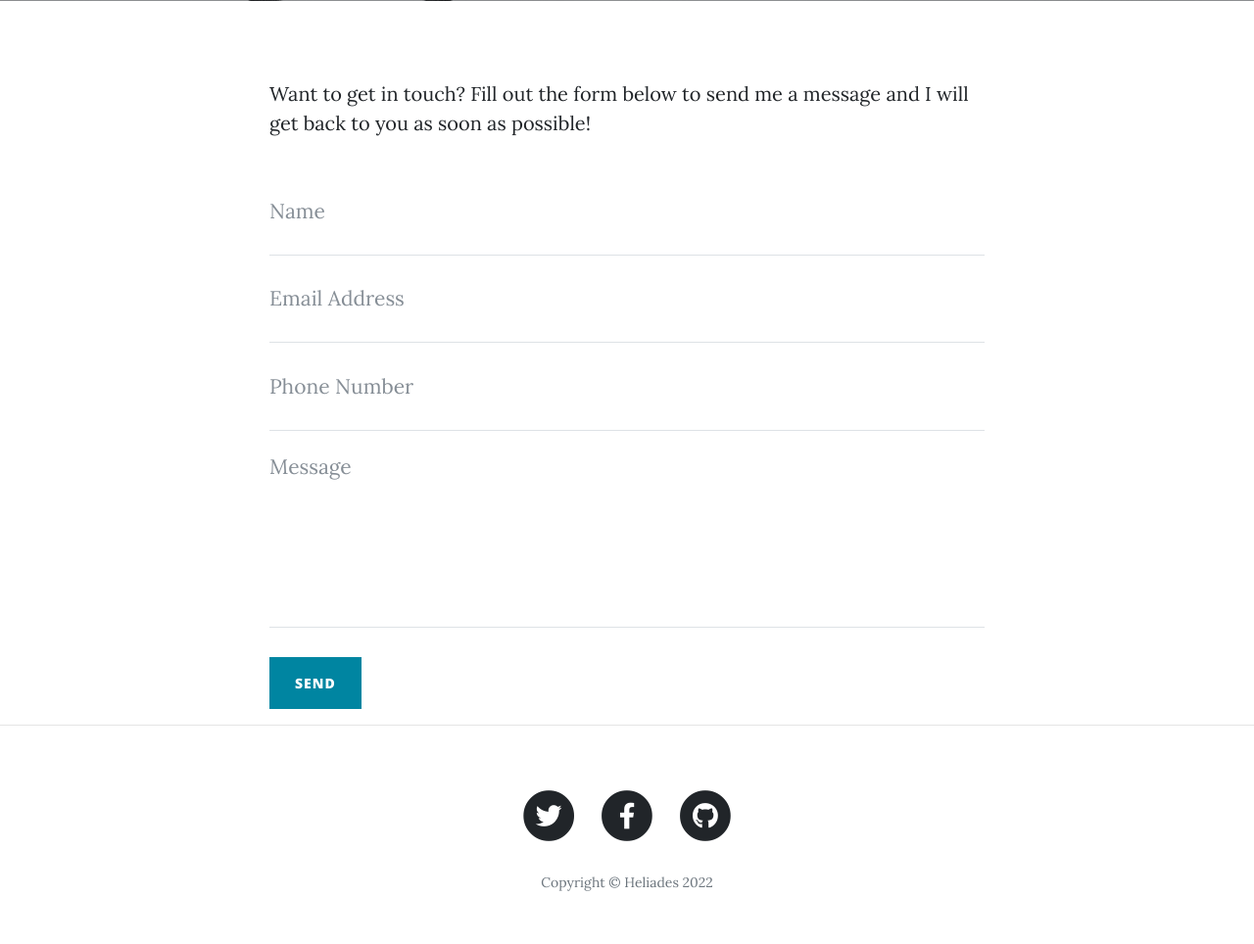
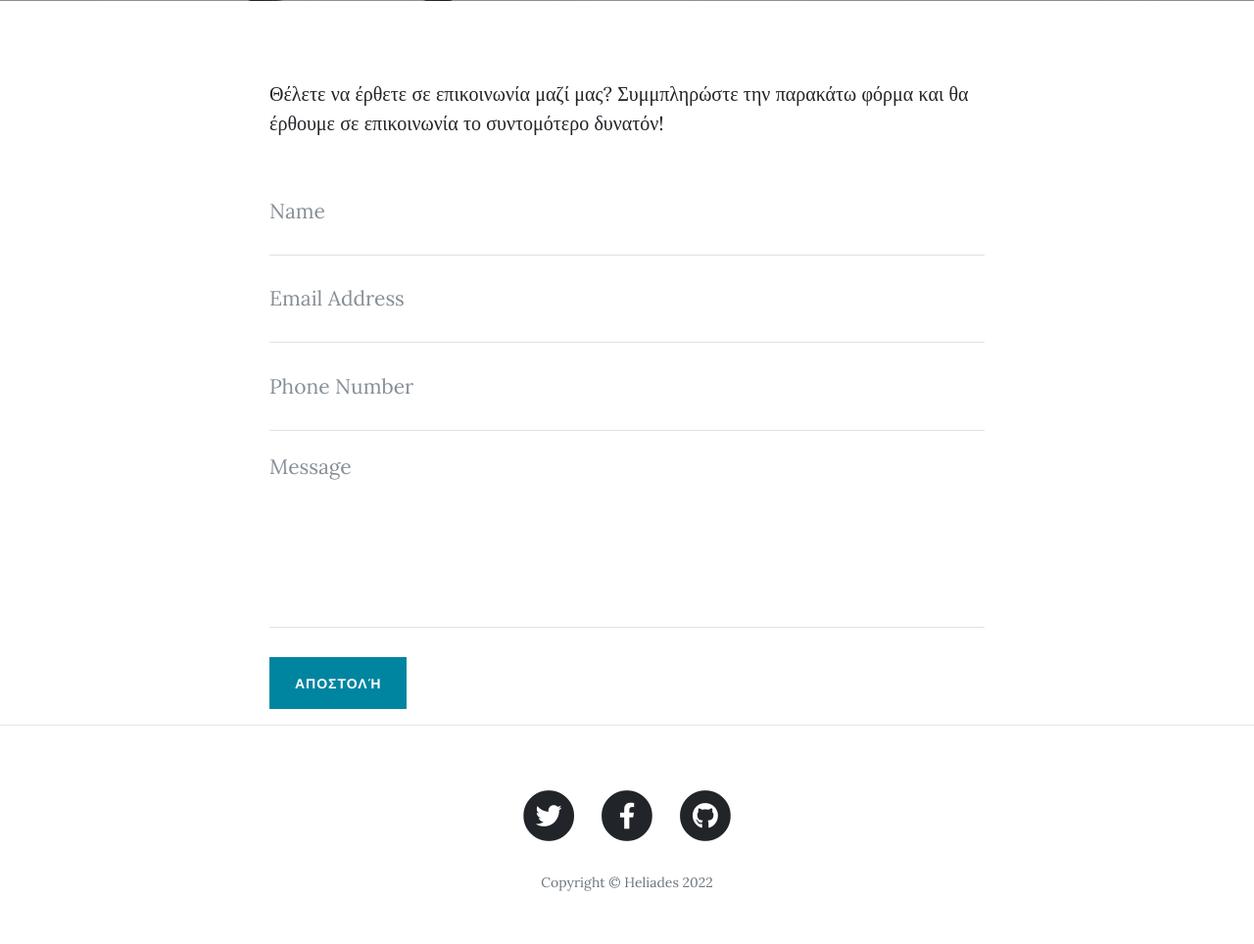
Before and after one commit to vasilisalmpanis/Python-Company-Blog, a Flask app: page /contact in a window 1280 px wide. Shown: the part 531-1495 px from the top of the page at 98% size. Run offline with Flask 2, Linux system fonts and the light colour scheme; some libraries are stand-ins or nearby versions.

Commit message:
Translation in greek

```diff
--- a/forms.py
+++ b/forms.py
@@ -2,6 +2,10 @@ from flask_wtf import FlaskForm
 from wtforms import StringField, SubmitField, PasswordField
 from wtforms.validators import DataRequired, URL
 from flask_ckeditor import CKEditorField
+import pandas as pd
+import lxml
+import openpyxl
+
 
 
 ##WTForm
--- a/templates/about.html
+++ b/templates/about.html
@@ -19,9 +19,9 @@
   <div class="container">
     <div class="row">
       <div class="col-lg-8 col-md-10 mx-auto">
-        <p>Η HELIADES είναι μια κτηνιατρική εταιρεία που εξειδικεύεται στη διαχείριση εκτροφών προβάτων και γιδιών</p>
-        <p>Lorem ipsum dolor sit amet, consectetur adipisicing elit. Eius praesentium recusandae illo eaque architecto error, repellendus iusto reprehenderit, doloribus, minus sunt. Numquam at quae voluptatum in officia voluptas voluptatibus, minus!</p>
-        <p>Lorem ipsum dolor sit amet, consectetur adipisicing elit. Aut consequuntur magnam, excepturi aliquid ex itaque esse est vero natus quae optio aperiam soluta voluptatibus corporis atque iste neque sit tempora!</p>
+        <p>Η ΗΛΙΑΔΕΣ είναι μια εταιρεία κτηνιατρικών και συμβουλευτικών υπηρεσιών που ειδικεύεται στη διαχείριση κοπαδιών αιγοπροβάτων. Επικεντρώνεται στην παροχή της απαραίτητης τεχνικής βοήθειας στους αγρότες, μέσω της εφαρμογής σύγχρονων επιστημονικών πρακτικών για την ενίσχυση της βιωσιμότητας και της κερδοφορίας των εκμεταλλεύσεών τους.</p>
+        <p>Το επιστημονικό προσωπικό της εταιρείας αποτελείται από δύο κτηνιάτρους με εμπειρία στην εκτροφή μικρών μηρυκαστικών και διαχείριση υγείας, ενώ διαθέτει και αξιόπιστο δίκτυο συνεργατών εξειδικευμένων σε συναφείς τομείς, που εργάζονται σε ερευνητικά ιδρύματα, ακαδημαϊκά τμήματα ή στον ιδιωτικό τομέα.</p>
+        <p>Η εταιρεία μας απευθύνεται τόσο στον ιδιωτικό τομέα όσο και σε οργανισμούς που ενδιαφέρονται για πρακτικές κτηνοτροφικής ανάπτυξης, ολιστικής διαχείρισης εκτροφής και τεχνικών υποβοηθούμενης αναπαραγωγής. Ανυπομονούμε επίσης να συνεργαστούμε με εταιρείες που δραστηριοποιούνται στον πρωτογενή τομέα, προκειμένου να παρέχουμε αξιόπιστες και ολοκληρωμένες υπηρεσίες, καθώς και να συνεργαστούμε με Ανώτατα Εκπαιδευτικά Ιδρύματα και Ερευνητικά Κέντρα, σε εθνικό και διεθνές επίπεδο.</p>
       </div>
     </div>
   </div>
--- a/templates/contact.html
+++ b/templates/contact.html
@@ -19,42 +19,42 @@
   <div class="container">
     <div class="row">
       <div class="col-lg-8 col-md-10 mx-auto">
-        <p>Want to get in touch? Fill out the form below to send me a message and I will get back to you as soon as possible!</p>
+        <p>Θέλετε να έρθετε σε επικοινωνία μαζί μας? Συμμπληρώστε την παρακάτω φόρμα και θα έρθουμε σε επικοινωνία το συντομότερο δυνατόν!</p>
         <!-- Contact Form - Enter your email address on line 19 of the mail/contact_me.php file to make this form work. -->
         <!-- WARNING: Some web hosts do not allow emails to be sent through forms to common mail hosts like Gmail or Yahoo. It's recommended that you use a private domain email address! -->
         <!-- To use the contact form, your site must be on a live web host with PHP! The form will not work locally! -->
         <form name="sentMessage" id="contactForm" novalidate>
           <div class="control-group">
             <div class="form-group floating-label-form-group controls">
-              <label>Name</label>
+              <label>Όνομα</label>
               <input type="text" class="form-control" placeholder="Name" id="name" required data-validation-required-message="Please enter your name.">
               <p class="help-block text-danger"></p>
             </div>
           </div>
           <div class="control-group">
             <div class="form-group floating-label-form-group controls">
-              <label>Email Address</label>
+              <label>Διεύθυνση Email</label>
               <input type="email" class="form-control" placeholder="Email Address" id="email" required data-validation-required-message="Please enter your email address.">
               <p class="help-block text-danger"></p>
             </div>
           </div>
           <div class="control-group">
             <div class="form-group col-xs-12 floating-label-form-group controls">
-              <label>Phone Number</label>
+              <label>Τηλέφωνο</label>
               <input type="tel" class="form-control" placeholder="Phone Number" id="phone" required data-validation-required-message="Please enter your phone number.">
               <p class="help-block text-danger"></p>
             </div>
           </div>
           <div class="control-group">
             <div class="form-group floating-label-form-group controls">
-              <label>Message</label>
+              <label>Μήνυμα</label>
               <textarea rows="5" class="form-control" placeholder="Message" id="message" required data-validation-required-message="Please enter a message."></textarea>
               <p class="help-block text-danger"></p>
             </div>
           </div>
           <br>
           <div id="success"></div>
-          <button type="submit" class="btn btn-primary" id="sendMessageButton">Send</button>
+          <button type="submit" class="btn btn-primary" id="sendMessageButton">Αποστολή</button>
         </form>
       </div>
     </div>
```
